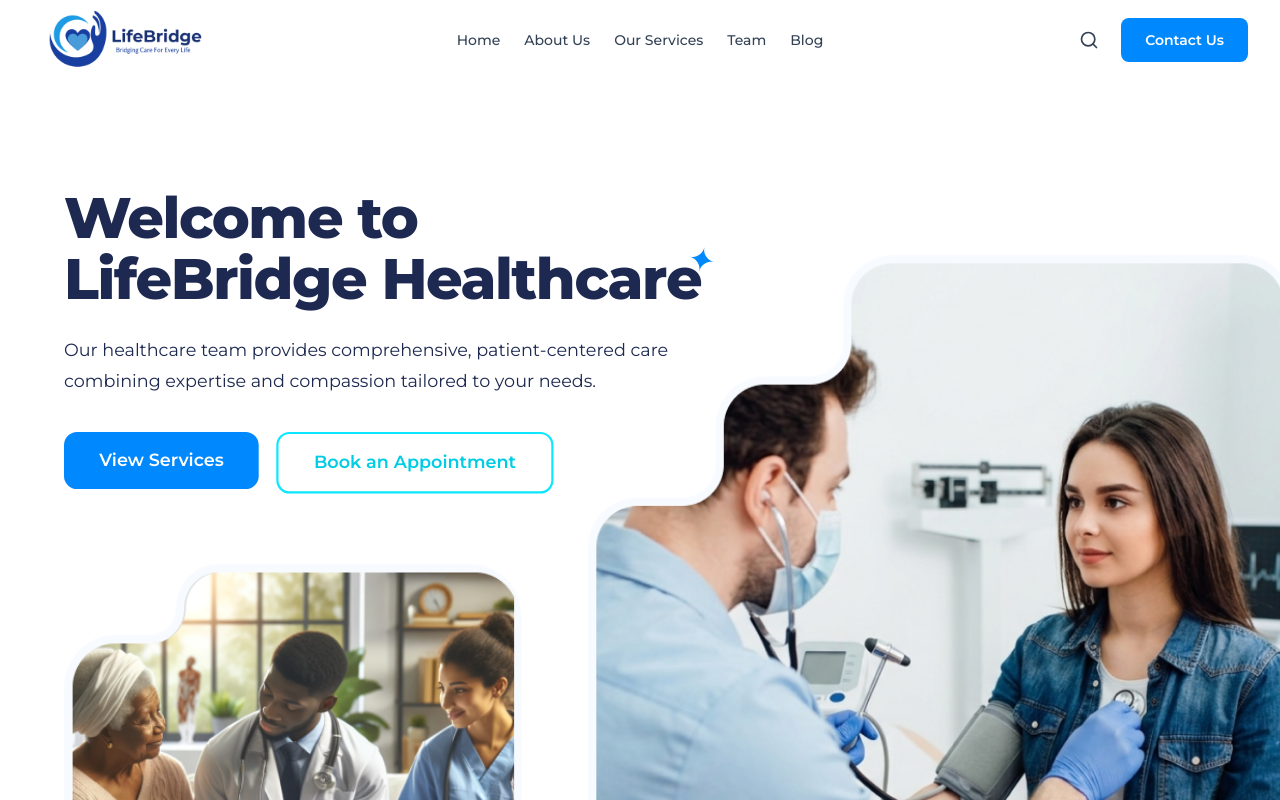
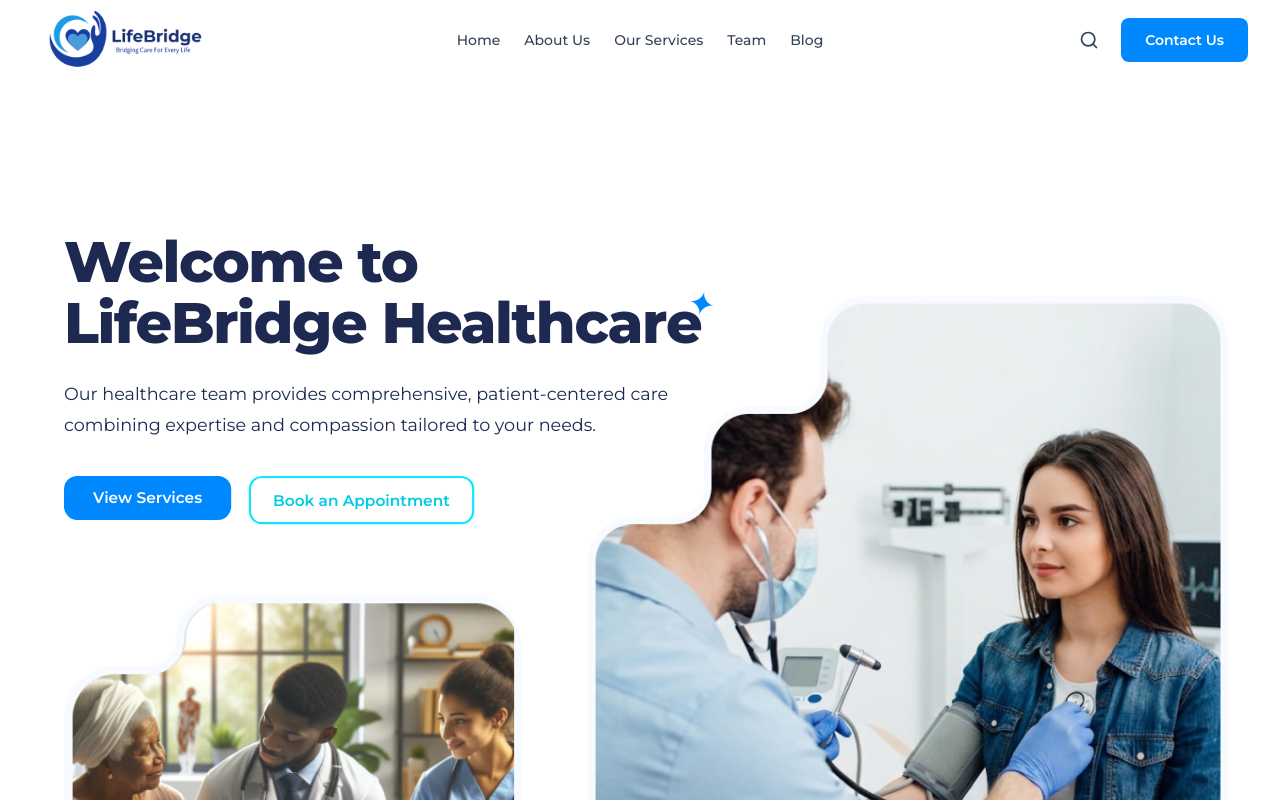
Before and after one commit to jandr003/LifeBridge, a React (Vite) app: page / in a window 1280 px wide. Shown: the top 800 px of the page. Built offline with nearby package versions, Linux system fonts and the light colour scheme.

Commit message:
Update LifeBridge README, hero, and footer

```diff
--- a/src/components/sections/footer/FooterSection.jsx
+++ b/src/components/sections/footer/FooterSection.jsx
@@ -10,15 +10,15 @@ export default function FooterSection() {
 	];
 
 	return (
-		<footer className="border-t border-[#E4EAF5] px-4 py-16 sm:px-6 lg:px-8">
-			<div className="mx-auto grid max-w-7xl gap-12 sm:grid-cols-2 lg:grid-cols-4 lg:gap-8">
-				<div>
-					<img src={logo} alt="LifeBridge Healthcare" className="h-48 w-auto" />
+		<footer className="border-t border-[#E4EAF5] px-4 pb-10 pt-0 sm:px-6 sm:pb-16 sm:pt-0 lg:px-8 lg:pt-16">
+			<div className="mx-auto grid max-w-7xl grid-cols-2 gap-x-6 gap-y-10 sm:gap-y-12 lg:grid-cols-4 lg:gap-8">
+				<div className="col-span-2 lg:col-span-1">
+					<img src={logo} alt="LifeBridge Healthcare" className="relative top-3 -mb-4 -mt-12 h-44 w-auto sm:top-4 sm:-mb-6 sm:-mt-16 sm:h-56 lg:top-0 lg:mb-0 lg:mt-0 lg:h-64" />
 				</div>
 
-				<div>
+				<div className="min-w-0">
 					<h3 className="text-base font-bold text-[#1D2950]">LifeBridge Healthcare</h3>
-					<ul className="mt-5 flex flex-col gap-3">
+					<ul className="mt-4 flex flex-col gap-3 sm:mt-5">
 						{companyLinks.map((link) => (
 							<li key={link}>
 								<a href="#" className="text-sm text-[#5B6B8C] transition-colors hover:text-[#0088FF]">
@@ -29,9 +29,9 @@ export default function FooterSection() {
 					</ul>
 				</div>
 
-				<div>
+				<div className="min-w-0">
 					<h3 className="text-base font-bold text-[#1D2950]">Helpful Links</h3>
-					<ul className="mt-5 flex flex-col gap-3">
+					<ul className="mt-4 flex flex-col gap-3 sm:mt-5">
 						{helpfulLinks.map((link) => (
 							<li key={link}>
 								<a href="#" className="text-sm text-[#5B6B8C] transition-colors hover:text-[#0088FF]">
@@ -42,9 +42,9 @@ export default function FooterSection() {
 					</ul>
 				</div>
 
-				<div>
+				<div className="col-span-2 lg:col-span-1">
 					<h3 className="text-base font-bold text-[#1D2950]">LifeBridge Healthcare</h3>
-					<ul className="mt-5 flex flex-col gap-3">
+					<ul className="mt-4 flex flex-col gap-3 sm:mt-5">
 						{hours.map((h) => (
 							<li key={h.day} className="text-sm">
 								<span className="font-semibold text-[#0088FF]">{h.day}:</span>{" "}
@@ -55,7 +55,7 @@ export default function FooterSection() {
 				</div>
 			</div>
 
-			<div className="mx-auto mt-12 flex max-w-7xl flex-col items-center justify-between gap-6 border-t border-[#E4EAF5] pt-6 sm:flex-row">
+			<div className="mx-auto mt-10 flex max-w-7xl flex-col items-center justify-between gap-6 border-t border-[#E4EAF5] pt-6 sm:mt-12 sm:flex-row">
 				<p className="text-xs text-[#A9B4D0]">
 					© {new Date().getFullYear()} LifeBridge. All Rights Reserved
 				</p>
--- a/src/components/sections/hero/HeroSection.jsx
+++ b/src/components/sections/hero/HeroSection.jsx
@@ -4,18 +4,19 @@ import heroImageSmall from "../../../assets/images/LifeBridge-2nd-image.png";
 export default function HeroSection() {
 	return (
 		<>
-			<section id="home" className="px-4 pb-24 pt-8 sm:px-6 lg:px-8 lg:pb-28 lg:pt-14">
-				<div className="mx-auto max-w-6xl">
-					<div className="grid grid-cols-1 items-start gap-10 lg:grid-cols-[1.15fr_1fr] lg:gap-2 [&>*]:min-w-0">
+			<section id="home" className="px-4 pb-12 pt-8 sm:px-6 sm:pb-16 md:pb-8 min-[900px]:max-[1279px]:pb-2 min-[1024px]:pb-8 xl:px-8 xl:pb-28 xl:pt-14">
+				<div className="mx-auto max-w-6xl md:translate-x-8 xl:translate-x-0">
+					<div className="grid grid-cols-1 items-start gap-10 md:grid-cols-[1.05fr_1fr] md:grid-rows-[auto_auto] md:items-end md:gap-x-3 md:gap-y-5 lg:gap-y-10 xl:grid-cols-[1.15fr_1fr] xl:grid-rows-none xl:items-start xl:gap-2 [&>*]:min-w-0">
 
-						<div className="relative z-20 flex flex-col gap-8 pt-8 lg:gap-16 lg:pt-12 lg:scale-110 lg:origin-top-left">
-							<div>
+						<div className="relative z-20 flex flex-col gap-8 pt-8 md:contents xl:flex xl:gap-16 xl:pt-12 xl:scale-110 xl:origin-top-left">
+							<div className="md:relative md:z-20 md:col-start-1 md:row-start-1 md:self-start md:pt-10 xl:static">
 								<h1
-									className="text-3xl font-extrabold tracking-tight text-[#1D2950] sm:text-4xl lg:text-[3.25rem]"
+									className="text-3xl font-extrabold tracking-tight text-[#1D2950] sm:text-4xl md:text-[clamp(1.5rem,3.2vw,2.5rem)] xl:text-[3.25rem]"
 									style={{ lineHeight: 1.05 }}
 								>
 									Welcome to
 									<br />
+									<span className="md:whitespace-nowrap">
 										LifeBridge{" "}
 										Healthcar
 										<span className="relative inline-block">
@@ -27,32 +28,48 @@ export default function HeroSection() {
 												✦
 											</span>
 										</span>
+									</span>
 								</h1>
 
-								<p className="relative z-30 mt-6 text-base font-normal leading-7 text-[#1D2950] sm:text-base sm:leading-7">
-									Our healthcare team provides comprehensive, patient-centered care combining expertise and compassion tailored to your needs.
+								<p className="relative z-30 mt-6 text-base font-normal leading-7 text-[#1D2950] sm:text-base sm:leading-7 md:max-lg:text-[14px] md:max-lg:leading-6 md:max-[900px]:w-[425px]">
+									<span className="md:max-[799px]:block">Our healthcare team provides comprehensive,</span>{" "}
+									<span className="md:max-[799px]:block">patient-centered care combining expertise and compassion</span>{" "}
+									<span className="md:max-[799px]:block">tailored to your needs.</span>
 								</p>
 
-								<div className="mt-8 flex flex-col items-start gap-4 sm:flex-row">
-									<a href="#services" className="inline-flex min-w-[11rem] items-center justify-center whitespace-nowrap rounded-xl bg-[#0088FF] px-8 py-3.5 text-base font-semibold text-white transition hover:bg-[#0075DB]">
+								<div className="mt-8 flex flex-row items-stretch gap-3 sm:items-start sm:gap-4">
+									<a href="#services" className="inline-flex min-w-0 flex-1 items-center justify-center rounded-xl bg-[#0088FF] px-3 py-3.5 text-center text-sm font-semibold text-white transition hover:bg-[#0075DB] sm:min-w-[11rem] sm:flex-none sm:whitespace-nowrap sm:px-8 sm:text-base md:min-w-0 md:flex-1 md:px-2 md:text-sm md:whitespace-nowrap xl:min-w-[11rem] xl:flex-none xl:px-8 xl:text-base [@media_(min-width:1024px)_and_(max-width:1399px)]:min-w-[9.5rem] [@media_(min-width:1024px)_and_(max-width:1399px)]:flex-none [@media_(min-width:1024px)_and_(max-width:1399px)]:px-5 [@media_(min-width:1024px)_and_(max-width:1399px)]:py-2.5 [@media_(min-width:1024px)_and_(max-width:1399px)]:text-sm">
 										View Services
 									</a>
 
-									<a href="#contact" className="inline-flex min-w-[15rem] items-center justify-center whitespace-nowrap rounded-xl border-2 border-[#0BE7FF] px-8 py-3.5 text-base font-semibold text-[#00CCE5] transition hover:bg-[#0BE7FF]/10">
+									<a href="#contact" className="inline-flex min-w-0 flex-1 items-center justify-center rounded-xl border-2 border-[#0BE7FF] px-3 py-3.5 text-center text-sm font-semibold text-[#00CCE5] transition hover:bg-[#0BE7FF]/10 sm:min-w-[15rem] sm:flex-none sm:whitespace-nowrap sm:px-8 sm:text-base md:min-w-0 md:flex-1 md:bg-white md:px-2 md:text-sm md:whitespace-nowrap lg:bg-transparent xl:min-w-[15rem] xl:flex-none xl:bg-transparent xl:px-8 xl:text-base [@media_(min-width:1024px)_and_(max-width:1399px)]:min-w-[12.75rem] [@media_(min-width:1024px)_and_(max-width:1399px)]:flex-none [@media_(min-width:1024px)_and_(max-width:1399px)]:px-5 [@media_(min-width:1024px)_and_(max-width:1399px)]:py-2.5 [@media_(min-width:1024px)_and_(max-width:1399px)]:text-sm">
 										Book an Appointment
 									</a>
 								</div>
 							</div>
 
-							<div className="relative z-10 w-full max-w-[24rem] lg:max-w-[26rem]">
+							<div className="relative z-10 hidden w-full max-w-[22rem] md:col-start-1 md:row-start-2 md:block md:self-start md:w-[75%] md:max-w-[22rem] md:translate-y-0 xl:col-auto xl:row-auto xl:self-auto xl:w-full xl:max-w-[26rem] xl:translate-y-0">
 								<div className="overflow-hidden rounded-[2rem] bg-white">
 									<img src={heroImageSmall} alt="Healthcare team with a patient" className="block h-auto w-full object-cover" />
 								</div>
 							</div>
 						</div>
 
-						<div className="relative z-0 w-full min-w-0 mt-16 lg:mt-[119px] lg:-translate-x-24 lg:self-start lg:h-[500px]">
-							<div className="overflow-hidden rounded-[2rem] bg-white lg:absolute lg:top-0 lg:left-0 lg:w-[44rem]">
+						<div className="mx-auto flex w-full max-w-md flex-col gap-4 sm:max-w-lg sm:gap-6 md:hidden">
+							<img
+								src={heroImageSmall}
+								alt="Healthcare team with a patient"
+								className="block h-auto w-full"
+							/>
+							<img
+								src={heroImage}
+								alt="Doctor checking patient's blood pressure"
+								className="block h-auto w-full"
+							/>
+						</div>
+
+						<div className="relative z-0 hidden min-w-0 md:col-start-2 md:row-start-2 md:row-span-1 md:block md:w-full md:justify-self-end md:-translate-x-[72px] md:-translate-y-20 md:-top-2 md:-mb-6 md:max-[799px]:w-[120%] md:max-[799px]:-translate-x-9 md:max-[799px]:-translate-y-12 min-[900px]:-translate-y-[120px] lg:w-[calc(100%+1.5rem)] lg:-translate-x-24 lg:-translate-y-48 lg:top-0 lg:-mb-48 xl:col-auto xl:row-auto xl:row-span-1 xl:self-start xl:mt-[160px] xl:mb-0 xl:w-full xl:-translate-x-24 xl:translate-y-0 xl:h-[500px]">
+							<div className="overflow-hidden rounded-[2rem] bg-white md:w-full xl:absolute xl:top-0 xl:left-0 xl:w-[40rem] 2xl:w-[44rem]">
 								<img src={heroImage} alt="Doctor checking patient's blood pressure" className="block h-auto w-full object-cover" />
 							</div>
 						</div>
@@ -61,7 +78,7 @@ export default function HeroSection() {
 			</section>
 
 			<section className="bg-white">
-				<div className="mx-auto max-w-6xl px-4 py-10 sm:px-6 lg:px-8">
+				<div className="mx-auto max-w-6xl px-4 py-10 sm:px-6 lg:px-8 min-[900px]:max-[1279px]:-translate-y-8 min-[1024px]:translate-y-0">
 					<p className="mb-8 text-center text-xs font-semibold uppercase tracking-[0.25em] text-[#1D2950]">
 						Trusted by leading healthcare partners
 					</p>
@@ -125,8 +142,6 @@ export default function HeroSection() {
 							<span className="font-serif text-lg font-bold italic tracking-tight text-[#1D2950]">Maxicare</span>
 						</div>
 
-
-						<div className="flex items-center gap-x-10 gap-y-6">
 						<div className="flex items-center gap-2 opacity-70 grayscale transition hover:opacity-100 hover:grayscale-0">
 							<svg width="20" height="20" viewBox="0 0 24 24" fill="none">
 								<rect x="9" y="2" width="6" height="20" rx="1" fill="#E4222C" />
@@ -150,7 +165,6 @@ export default function HeroSection() {
 								healthlink<span className="font-normal text-gray-400">labs</span>
 							</span>
 						</div>
-						</div>
 
 					</div>
 				</div>
```
Also changed, not shown: 1 other file (tests, documents, lock files or other folders). Lines whose indentation alone changed are shown as unchanged.
